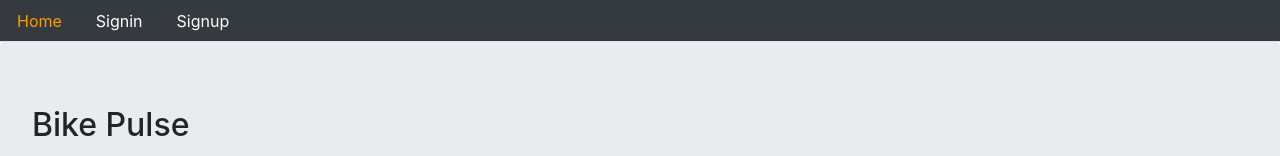
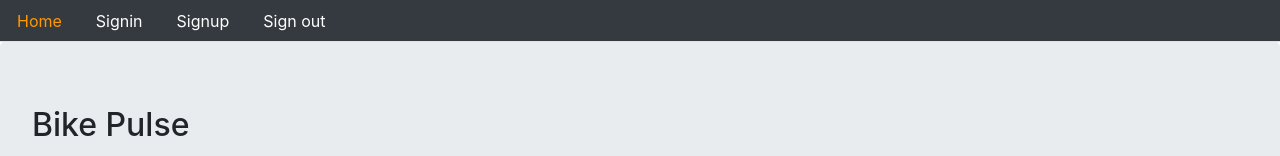
Before and after one commit to Sahim-Nazif/Bike-Pulse-Frontend, a React (Create React App) app: page / in a window 1280 px wide. Shown: the top 156 px of the page. Built offline with nearby package versions, Linux system fonts and the light colour scheme.

Commit message:
implemented signout

```diff
--- a/src/auth/index.js
+++ b/src/auth/index.js
@@ -62,9 +62,23 @@ const signout=(next)=>{
     }
 }
 
+const isAuthenticated=()=>{
+    if (typeof window == 'undefined') {
+        return false
+    }
+     if (localStorage.getItem('jwt')){
+         return JSON.parse(localStorage.getItem('jwt'))
+     }
+     else {
+         return false
+     }
+}
+
  module.exports={
      signup,
      signin,
      authenticate,
-     signout
+     signout,
+     isAuthenticated
+
  }
--- a/src/core/Menu.js
+++ b/src/core/Menu.js
@@ -1,5 +1,6 @@
 import React from 'react'
 import {Link, withRouter} from 'react-router-dom'
+import {signout} from '../auth/index'
 
 const isActive=(history, path)=>{
     if (history.location.pathname===path) {
@@ -22,7 +23,15 @@ const Menu = ({history}) => {
                 <li className='nav-item'>
                     <Link className='nav-link' style={isActive(history, '/signup')} to='/signup'>Signup</Link>
                 </li>
+                <li className='nav-item'>
+                    <span className='nav-link' style={{cursor:'pointer', color:'#ffffff'}}
+                                    onClick={()=>signout(()=>{
+                                        history.push('/')
+                                    })}
+                          >Sign out
 
+                     </span>
+                </li>
             </ul>
         </div>
     )
```
